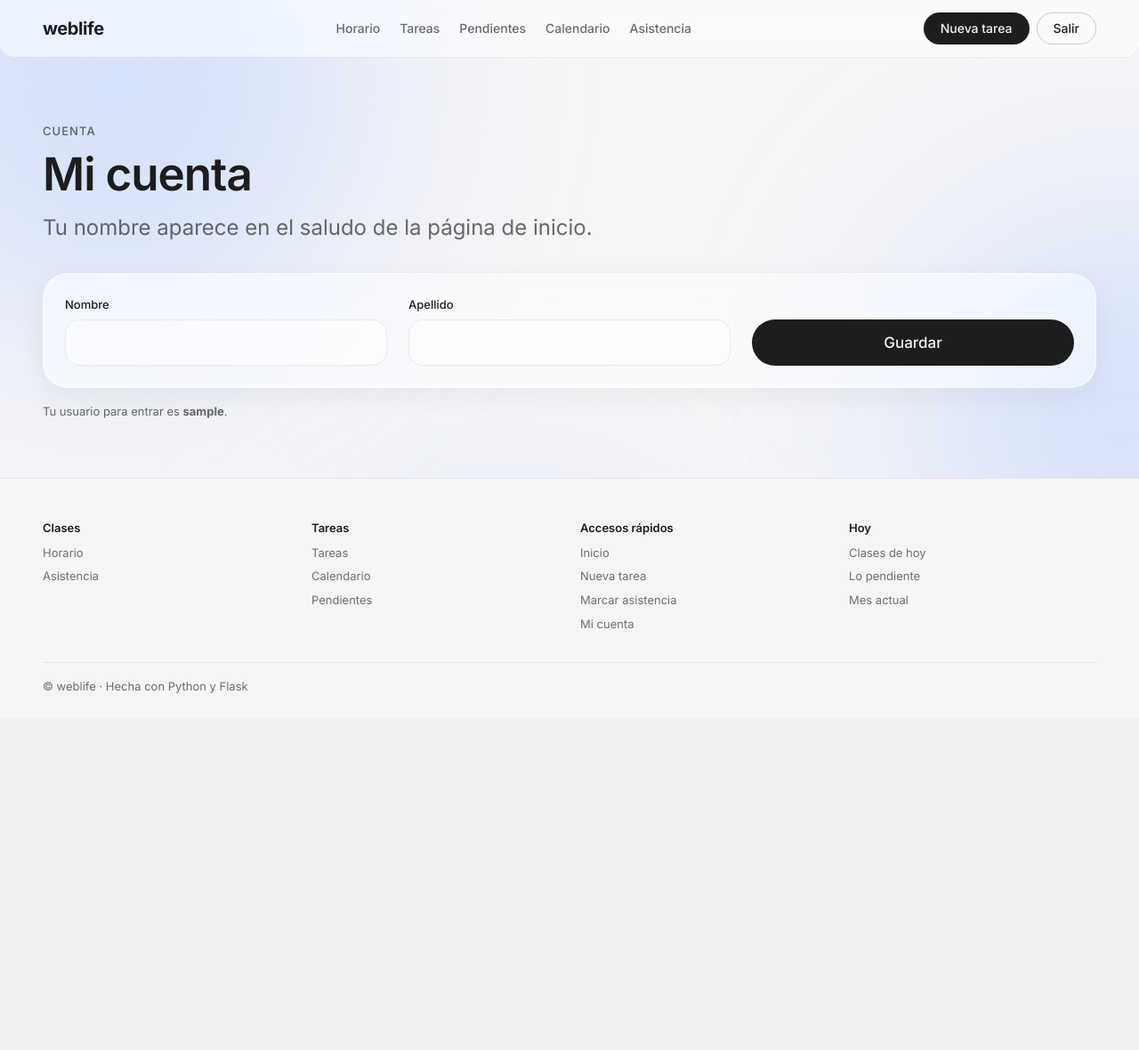
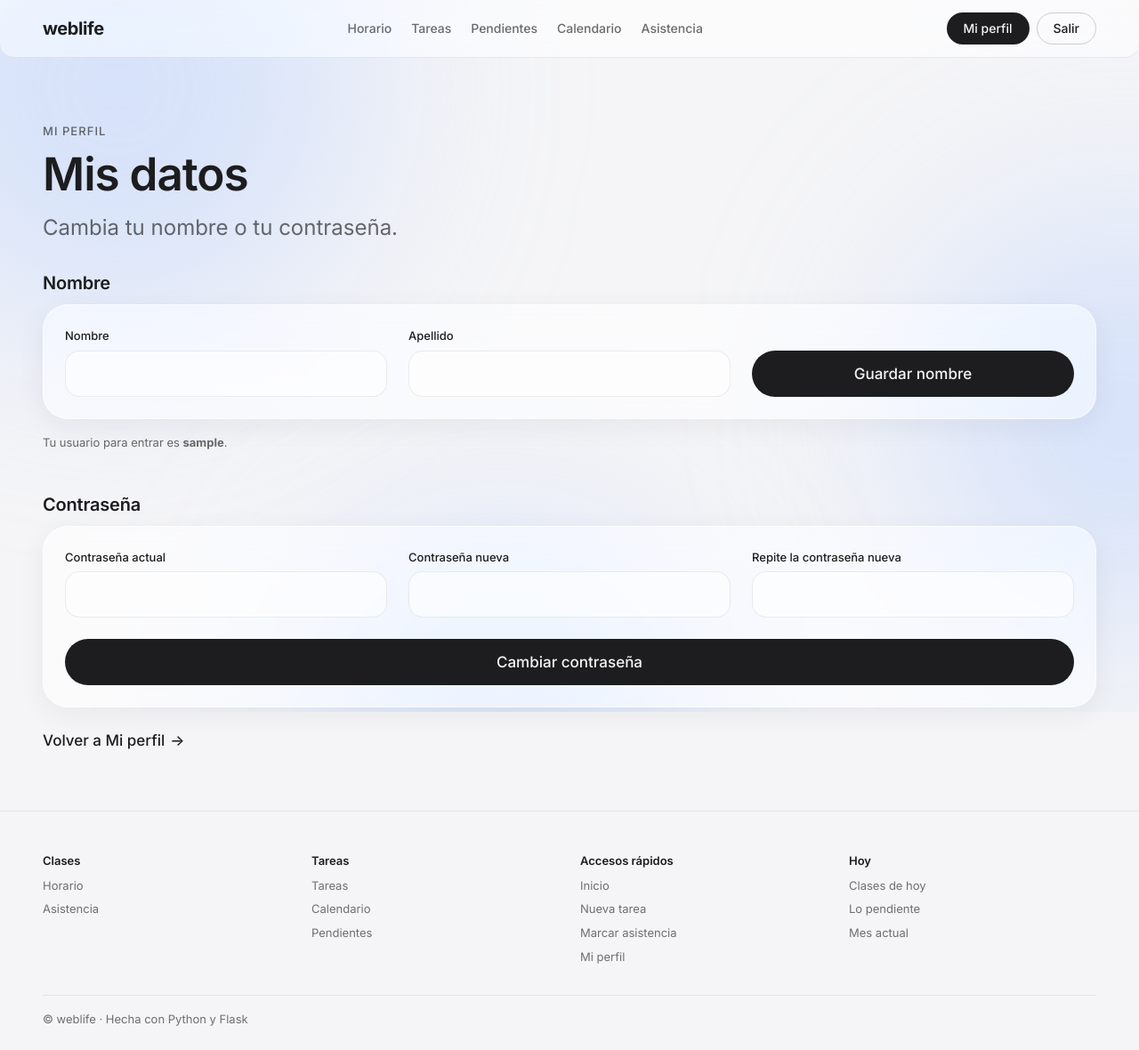
Before and after one commit to Sebasmonsalve00/weblife, a Flask app: page /cuenta in a window 1280 px wide. Shown: the whole page at 89% size. Before the commit the page ends 779 px from the top, so only its background shows below. Run offline with Flask 3, Linux system fonts and the light colour scheme; the visitor is signed in with stand-in values (Sample User, id 1); data comes from the database, SQL or seed files in the repository.

Commit message:
Mi perfil en lugar de Nueva tarea: Mis datos (nombre y contraseña) y Mis avances
Co-Authored-By: Claude Opus 5.5 (1M context) <noreply@anthropic.com>
Claude-Session: https://claude.ai/code/session_013M8H1q2S8EHWhdyF45DAKG

```diff
--- a/app.py
+++ b/app.py
@@ -287,8 +287,24 @@ def registrar():
 
 @app.route("/cuenta", methods=["GET", "POST"])
 def cuenta():
-    """Para cambiar tu nombre y apellido (útil en cuentas creadas antes de que se pidieran)."""
-    if request.method == "POST":
+    """Mis datos: cambiar nombre y apellido, o cambiar la contraseña."""
+    error_clave = None
+    if request.method == "POST" and request.form.get("accion") == "clave":
+        actual = request.form.get("clave_actual", "")
+        nueva = request.form.get("clave_nueva", "")
+        repetir = request.form.get("clave_repetir", "")
+        fila = consultar("SELECT clave_hash FROM usuarios WHERE id = ?", (yo(),))[0]
+        if not check_password_hash(fila["clave_hash"], actual):
+            error_clave = "La contraseña actual no es correcta."
+        elif len(nueva) < 8:
+            error_clave = "La contraseña nueva debe tener al menos 8 caracteres."
+        elif nueva != repetir:
+            error_clave = "Las dos contraseñas nuevas no coinciden."
+        else:
+            modificar("UPDATE usuarios SET clave_hash = ? WHERE id = ?", (generate_password_hash(nueva), yo()))
+            flash(contenido.MENSAJES["clave"])
+            return redirect(url_for("perfil"))
+    elif request.method == "POST":
         nombre_real = request.form["nombre_real"].strip()[:40]
         apellido = request.form["apellido"].strip()[:40]
         if nombre_real and apellido:
@@ -296,9 +312,43 @@ def cuenta():
                       (nombre_real, apellido, yo()))
             session["nombre_real"] = nombre_real
             flash(contenido.MENSAJES["cuenta"])
-            return redirect(url_for("inicio"))
+            return redirect(url_for("perfil"))
     usuario = consultar("SELECT * FROM usuarios WHERE id = ?", (yo(),))[0]
-    return render_template("cuenta.html", usuario=usuario)
+    return render_template("cuenta.html", usuario=usuario, error_clave=error_clave)
+
+
+@app.route("/perfil")
+def perfil():
+    """Mi perfil: tus datos y dos botones (Mis datos y Mis avances)."""
+    usuario = consultar("SELECT * FROM usuarios WHERE id = ?", (yo(),))[0]
+    return render_template("perfil.html", usuario=usuario)
+
+
+@app.route("/perfil/avances")
+def avances():
+    """Mis avances: asistencia (de la página Asistencia) y tareas cumplidas."""
+    hoy = date.today().isoformat()
+    contar = lambda sql, *extra: consultar(sql, (yo(),) + extra)[0][0]
+    total = contar("SELECT COUNT(*) FROM tareas WHERE usuario_id = ?")
+    hechas = contar("SELECT COUNT(*) FROM tareas WHERE usuario_id = ? AND hecha = 1")
+    atrasadas = contar("SELECT COUNT(*) FROM tareas WHERE usuario_id = ? AND hecha = 0 AND fecha_entrega < ?", hoy)
+    # Tareas cumplidas por materia
+    por_materia = consultar("""
+        SELECT COALESCE(NULLIF(materia, ''), 'Sin materia') AS materia,
+               SUM(hecha) AS hechas, COUNT(*) AS total
+        FROM tareas WHERE usuario_id = ? GROUP BY 1 ORDER BY 1
+    """, (yo(),))
+    tareas = {
+        "total": total, "hechas": hechas, "pendientes": total - hechas, "atrasadas": atrasadas,
+        "porcentaje": round(hechas * 100 / total) if total else 0,
+        "por_materia": [{"materia": f["materia"], "hechas": f["hechas"], "total": f["total"],
+                         "porcentaje": round(f["hechas"] * 100 / f["total"])} for f in por_materia],
+    }
+    resumen = resumen_asistencia()
+    resumen["actividades"] = sum(m["actividades"] for m in resumen["materias"])
+    resumen["clases_fui"] = sum(m["clases_fui"] for m in resumen["materias"])
+    resumen["clases_falte"] = sum(m["clases_falte"] for m in resumen["materias"])
+    return render_template("avances.html", asistencia=resumen, tareas=tareas)
 
 
 @app.route("/salir", methods=["POST"])
--- a/contenido.py
+++ b/contenido.py
@@ -19,7 +19,7 @@ MENU = [
 ]
 
 # Botón en píldora a la derecha del menú
-BOTON_MENU = {"texto": "Nueva tarea", "ruta": "tareas"}
+BOTON_MENU = {"texto": "Mi perfil", "ruta": "perfil"}
 TEXTO_SALIR = "Salir"
 
 # ---- Encabezado de cada página ----
@@ -75,9 +75,26 @@ ENTRAR = {
 
 # ---- Página "Mi cuenta" ----
 CUENTA = {
+    "etiqueta": "Mi perfil",
+    "titulo": "Mis datos",
+    "subtitulo": "Cambia tu nombre o tu contraseña.",
+}
+
+# ---- Página "Mi perfil" ----
+PERFIL = {
     "etiqueta": "Cuenta",
-    "titulo": "Mi cuenta",
-    "subtitulo": "Tu nombre aparece en el saludo de la página de inicio.",
+    "titulo": "Mi perfil",
+    "datos_titulo": "Mis datos",
+    "datos_texto": "Cambia tu nombre, tu apellido o tu contraseña.",
+    "avances_titulo": "Mis avances",
+    "avances_texto": "Mira tu asistencia y las tareas que has cumplido.",
+}
+
+# ---- Página "Mis avances" ----
+AVANCES = {
+    "etiqueta": "Mi perfil",
+    "titulo": "Mis avances",
+    "subtitulo": "Tu asistencia y tus tareas cumplidas.",
 }
 
 # ---- Página para crear una cuenta ----
@@ -105,6 +122,7 @@ MENSAJES = {
     "tarea": "Tarea guardada.",
     "actividad": "Actividad de asistencia guardada.",
     "cuenta": "Nombre guardado.",
+    "clave": "Contraseña cambiada.",
     "evento": "Evento agregado al calendario.",
     "examen": "Examen agregado al calendario.",
     "campo_obligatorio": "Este campo es obligatorio.",
@@ -117,7 +135,7 @@ FOOTER = [
     {"titulo": "Tareas", "enlaces": [("Tareas", "tareas"), ("Calendario", "calendario_vista"),
                                      ("Pendientes", "pendientes")]},
     {"titulo": "Accesos rápidos", "enlaces": [("Inicio", "inicio"), ("Nueva tarea", "tareas"),
-                                              ("Marcar asistencia", "horario"), ("Mi cuenta", "cuenta")]},
+                                              ("Marcar asistencia", "horario"), ("Mi perfil", "perfil")]},
     {"titulo": "Hoy", "enlaces": [("Clases de hoy", "horario"), ("Lo pendiente", "pendientes"),
                                   ("Mes actual", "calendario_vista")]},
 ]
@@ -139,6 +157,8 @@ def todo():
         "entrar": ENTRAR,
         "registrar": REGISTRAR,
         "cuenta": CUENTA,
+        "perfil": PERFIL,
+        "avances": AVANCES,
         "mensajes": MENSAJES,
         "footer": FOOTER,
         "copyright": COPYRIGHT,
--- a/static/estilo.css
+++ b/static/estilo.css
@@ -466,6 +466,14 @@ details summary { cursor: pointer; font-weight: 500; font-size: 14px; padding: 4
 .resumen-materias { list-style: none; padding: 8px 0; margin: 0; border-radius: var(--radio-tarjeta); box-shadow: var(--sombra); max-width: 560px; }
 .resumen-materias li { display: flex; justify-content: space-between; gap: 16px; padding: 14px 24px; border-bottom: 1px solid var(--borde); }
 .resumen-materias li:last-child { border-bottom: none; }
+/* Mis avances: lista con barra debajo de cada materia */
+.avance-lista { max-width: none; }
+.avance-lista li { flex-wrap: wrap; row-gap: 8px; }
+.avance-lista li small { color: var(--texto-secundario); margin-left: 6px; }
+.avance-lista .barra { flex-basis: 100%; margin: 0; height: 8px; }
+.de-total { font-size: 1rem; font-weight: 500; color: var(--texto-secundario); letter-spacing: 0; }
+/* Tarjeta que es un enlace (Mi perfil) */
+.tarjeta-enlace { display: block; color: inherit; text-decoration: none; }
 
 /* ---------- Calendario ---------- */
 .mes-navegacion { display: flex; align-items: center; gap: 12px; flex-wrap: wrap; }
@@ -684,3 +692,4 @@ html:not(.js) [data-anim] { opacity: 1 !important; transform: none !important; f
 
 /* Texto solo para lectores de pantalla (invisible en pantalla) */
 .saltar-lector { position: absolute; width: 1px; height: 1px; overflow: hidden; clip: rect(0 0 0 0); white-space: nowrap; }
+.nota + .subtitulo-chico { margin-top: 48px; }
--- a/templates/cuenta.html
+++ b/templates/cuenta.html
@@ -1,10 +1,13 @@
 {% extends "base.html" %}
-{% from "_componentes.html" import encabezado %}
+{% from "_componentes.html" import encabezado, enlace_flecha %}
 {% block titulo %}{{ texto.cuenta.titulo }}{% endblock %}
 {% block contenido %}
 {{ encabezado(texto.cuenta) }}
 
+<!-- Nombre y apellido (salen en el saludo de inicio) -->
+<h2 class="subtitulo-chico">Nombre</h2>
 <form method="post" class="formulario grid-12 reveal">
+  <input type="hidden" name="accion" value="nombre">
   <div class="campo md-6 lg-4">
     <label for="c-nombre">Nombre</label>
     <input id="c-nombre" name="nombre_real" required maxlength="40" autocomplete="given-name" value="{{ usuario.nombre_real or '' }}">
@@ -14,8 +17,32 @@
     <input id="c-apellido" name="apellido" required maxlength="40" autocomplete="family-name" value="{{ usuario.apellido or '' }}">
   </div>
   <div class="campo lg-4">
-    <button class="boton-enviar">Guardar</button>
+    <button class="boton-enviar">Guardar nombre</button>
   </div>
 </form>
 <p class="nota">Tu usuario para entrar es <b>{{ usuario.nombre }}</b>.</p>
+
+<!-- Cambiar contraseña -->
+<h2 class="subtitulo-chico" id="clave">Contraseña</h2>
+{% if error_clave %}<p class="aviso-error" role="alert">{{ error_clave }}</p>{% endif %}
+<form method="post" action="{{ url_for('cuenta') }}#clave" class="formulario grid-12 reveal">
+  <input type="hidden" name="accion" value="clave">
+  <div class="campo md-6 lg-4">
+    <label for="c-actual">Contraseña actual</label>
+    <input id="c-actual" type="password" name="clave_actual" required autocomplete="current-password">
+  </div>
+  <div class="campo md-6 lg-4">
+    <label for="c-nueva">Contraseña nueva</label>
+    <input id="c-nueva" type="password" name="clave_nueva" required minlength="8" autocomplete="new-password">
+  </div>
+  <div class="campo md-6 lg-4">
+    <label for="c-repetir">Repite la contraseña nueva</label>
+    <input id="c-repetir" type="password" name="clave_repetir" required minlength="8" autocomplete="new-password">
+  </div>
+  <div class="campo">
+    <button class="boton-enviar">Cambiar contraseña</button>
+  </div>
+</form>
+
+<p>{{ enlace_flecha("Volver a Mi perfil", url_for('perfil')) }}</p>
 {% endblock %}
```
Also changed, not shown: templates/avances.html (added, +68 -0 lines), templates/perfil.html (added, +23 -0 lines).
